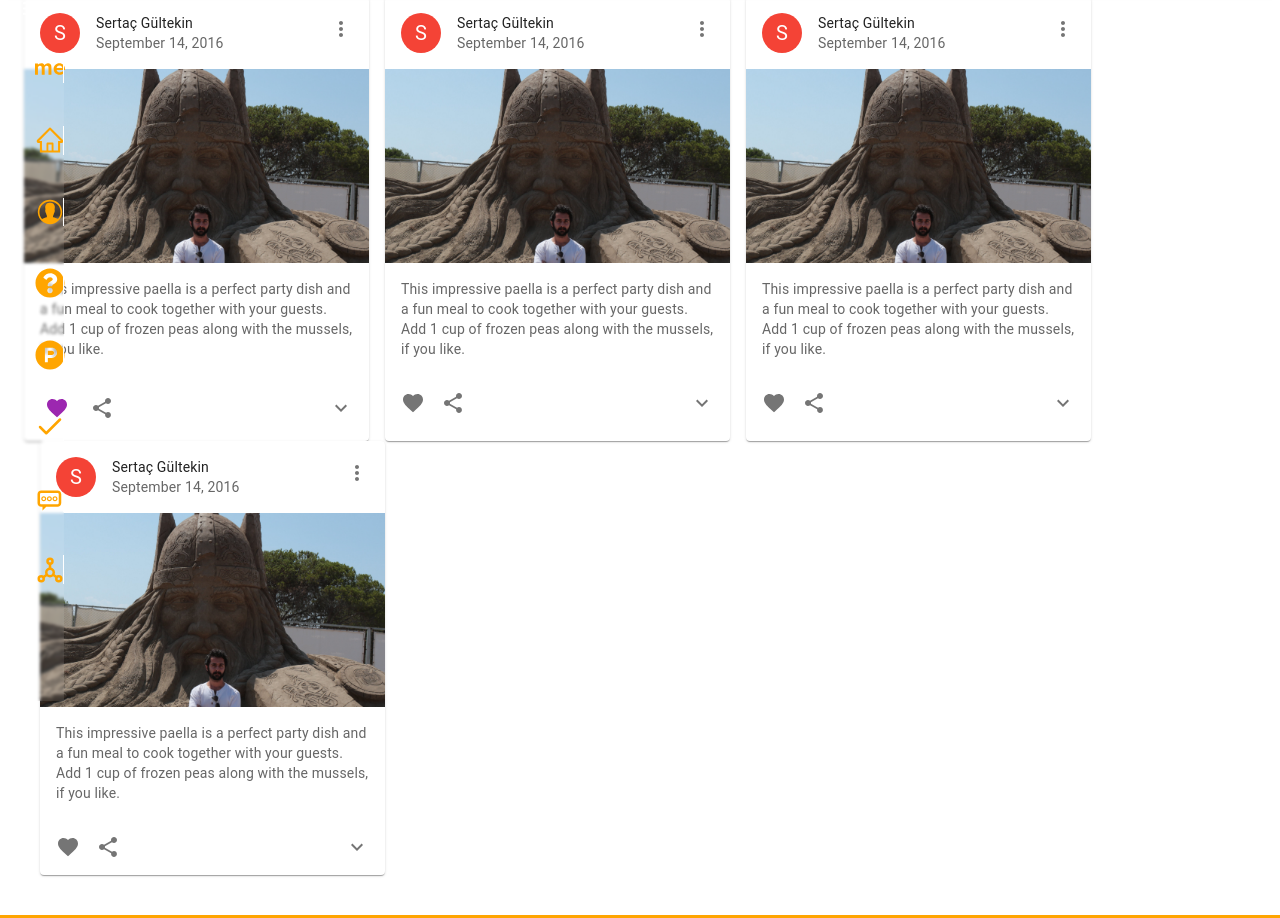
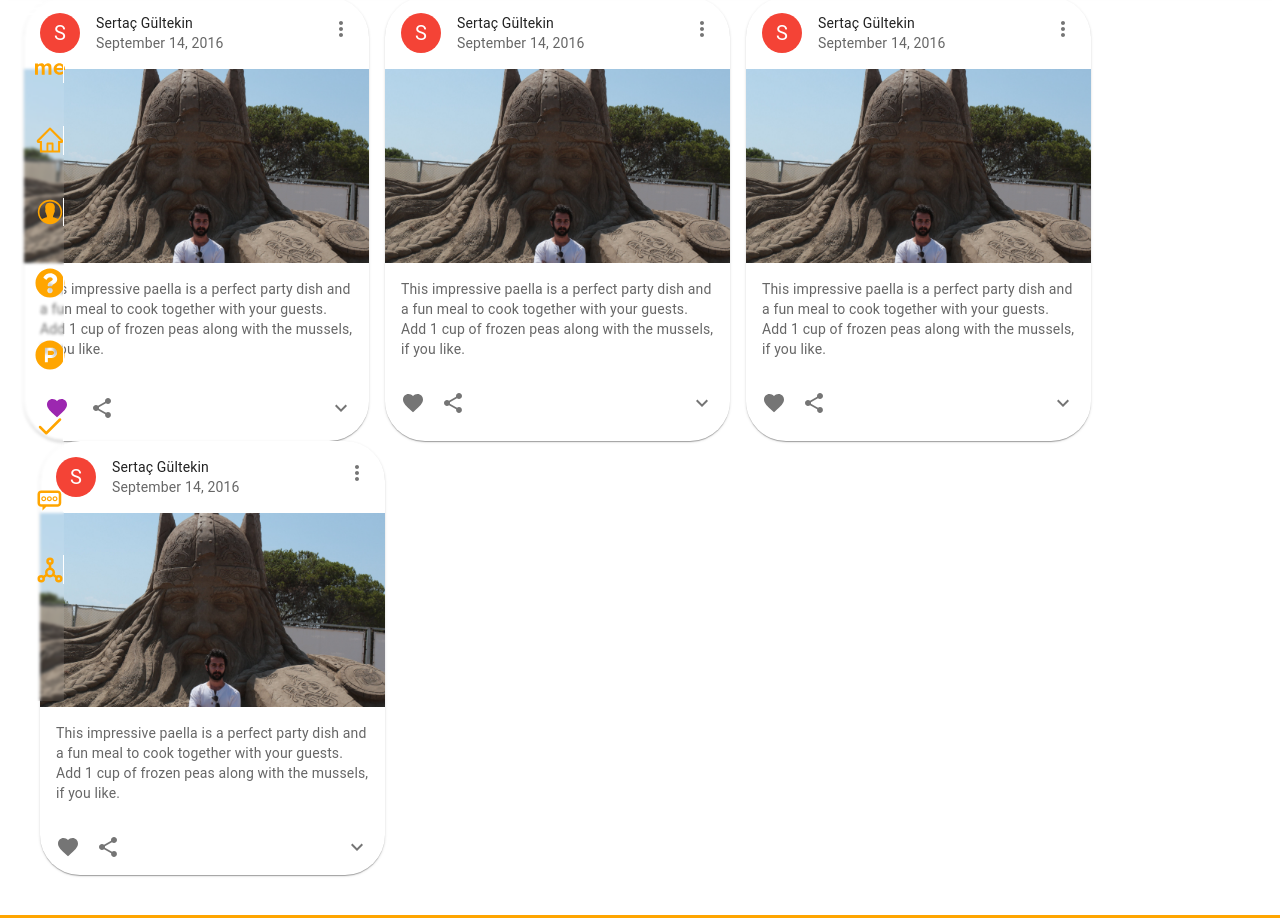
Before and after one commit to sertacgltkn/my-website, a React (Create React App) app: page /card in a window 1280 px wide. Shown: the part 99-1017 px from the top of the page. Built offline with nearby package versions, Linux system fonts and the light colour scheme; the HTML template or start-up script is replaced by a standard one; what react-swipeable-views-utils would draw is missing.

Commit message:
some css changes

```diff
--- a/src/App.css
+++ b/src/App.css
@@ -1,4 +1,4 @@
-* {
+/* * {
 	margin: 0;
 	padding: 0;
 	box-sizing: border-box;
@@ -14,3 +14,5 @@ body {
 	margin: 0;
 	padding: 0;
 }
+
+ */
--- a/src/components/Footer.js
+++ b/src/components/Footer.js
@@ -14,21 +14,16 @@ export default function Footer() {
     <div>
       <Box
         sx={{
-          display: "flex",
-          alignItems: { sm: "center" },
-          justifyContent: { sm: "space-between" },
+          display: "block",
           backgroundColor: "orange",
-          position: "flex",
           margin:" 0px 0px 0px 0px",
           padding: 0,
-          maxHeight: "1000vh",
-          maxWidth: "205vh",
         }}
       >
         <Typography
           color="text.secondary"
           variant="body2"
-          sx={{ color: "black", ml:5, padding: 0,color: "white" }}
+          sx={{ color: "black", ml:5, padding: 0,color: "white", textAlign:"right" }}
         ><small>
           Copyright © {new Date().getFullYear()} Sertaç Gültekin</small>
         </Typography>
--- a/src/components/Media.js
+++ b/src/components/Media.js
@@ -5,8 +5,6 @@ import CardCover from '@mui/joy/CardCover';
 import CardContent from '@mui/joy/CardContent';
 import Typography from '@mui/joy/Typography';
 import { Grid } from '@mui/material';
-
-
 
 export default function BasicCard() {
   return (
--- a/src/components/Projects.js
+++ b/src/components/Projects.js
@@ -55,7 +55,7 @@ export default function RecipeReviewCard() {
 
 
 
-    <Card sx={{ maxWidth: 345 }}>
+    <Card sx={{ maxWidth: 345, borderRadius:'40px' }}>
 
       <CardHeader
         avatar={
@@ -150,7 +150,54 @@ export default function RecipeReviewCard() {
 
 
 
-    <Card sx={{ maxWidth: 345, ml:2 }}>
+    <Card sx={{ maxWidth: 345, ml:2,  borderRadius:'40px' }}>
+      <CardHeader sx={{}}
+        avatar={
+          <Avatar sx={{ bgcolor: red[500] }} aria-label="recipe">
+           S
+          </Avatar>
+        }
+        action={
+          <IconButton aria-label="settings">
+            <MoreVertIcon />
+          </IconButton>
+        }
+        title="Sertaç Gültekin"
+        subheader="September 14, 2016"
+      />
+      <CardMedia
+        component="img"
+        height="194"
+        image={profileCard}
+        alt="Paella dish"
+      />
+      <CardContent>
+        <Typography variant="body2" color="text.secondary">
+          This impressive paella is a perfect party dish and a fun meal to cook
+          together with your guests. Add 1 cup of frozen peas along with the mussels,
+          if you like.
+        </Typography>
+      </CardContent>
+      <CardActions disableSpacing>
+        <IconButton aria-label="add to favorites">
+          <FavoriteIcon />
+        </IconButton>
+        <IconButton aria-label="share">
+          <ShareIcon />
+        </IconButton>
+        <ExpandMore
+          expand={expanded}
+          onClick={handleExpandClick}
+          aria-expanded={expanded}
+          aria-label="show more"
+        >
+          <ExpandMoreIcon />
+        </ExpandMore>
+      </CardActions>
+
+      </Card>
+
+      <Card sx={{ maxWidth: 345, ml:2,  borderRadius:'40px' }}>
       <CardHeader
         avatar={
           <Avatar sx={{ bgcolor: red[500] }} aria-label="recipe">
@@ -196,54 +243,7 @@ export default function RecipeReviewCard() {
       </CardActions>
 
       </Card>
-
-      <Card sx={{ maxWidth: 345, ml:2 }}>
-      <CardHeader
-        avatar={
-          <Avatar sx={{ bgcolor: red[500] }} aria-label="recipe">
-           S
-          </Avatar>
-        }
-        action={
-          <IconButton aria-label="settings">
-            <MoreVertIcon />
-          </IconButton>
-        }
-        title="Sertaç Gültekin"
-        subheader="September 14, 2016"
-      />
-      <CardMedia
-        component="img"
-        height="194"
-        image={profileCard}
-        alt="Paella dish"
-      />
-      <CardContent>
-        <Typography variant="body2" color="text.secondary">
-          This impressive paella is a perfect party dish and a fun meal to cook
-          together with your guests. Add 1 cup of frozen peas along with the mussels,
-          if you like.
-        </Typography>
-      </CardContent>
-      <CardActions disableSpacing>
-        <IconButton aria-label="add to favorites">
-          <FavoriteIcon />
-        </IconButton>
-        <IconButton aria-label="share">
-          <ShareIcon />
-        </IconButton>
-        <ExpandMore
-          expand={expanded}
-          onClick={handleExpandClick}
-          aria-expanded={expanded}
-          aria-label="show more"
-        >
-          <ExpandMoreIcon />
-        </ExpandMore>
-      </CardActions>
-
-      </Card>
-      <Card sx={{ maxWidth: 345, ml:2 }}>
+      <Card sx={{ maxWidth: 345, ml:2, borderRadius:'40px' }}>
       <CardHeader
         avatar={
           <Avatar sx={{ bgcolor: red[500] }} aria-label="recipe">
```
